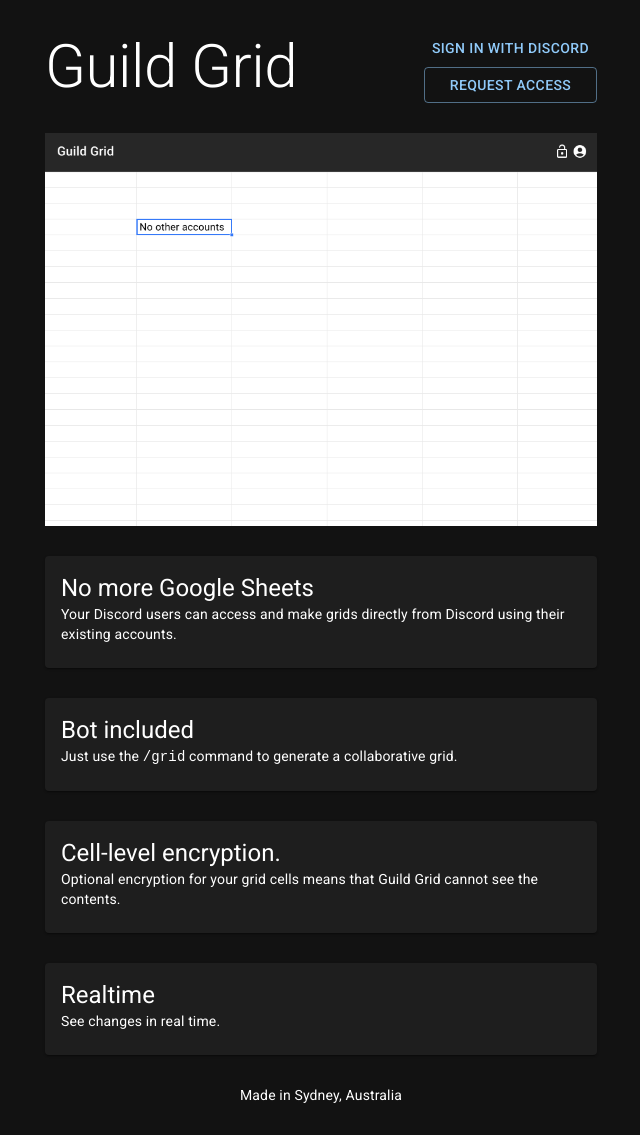
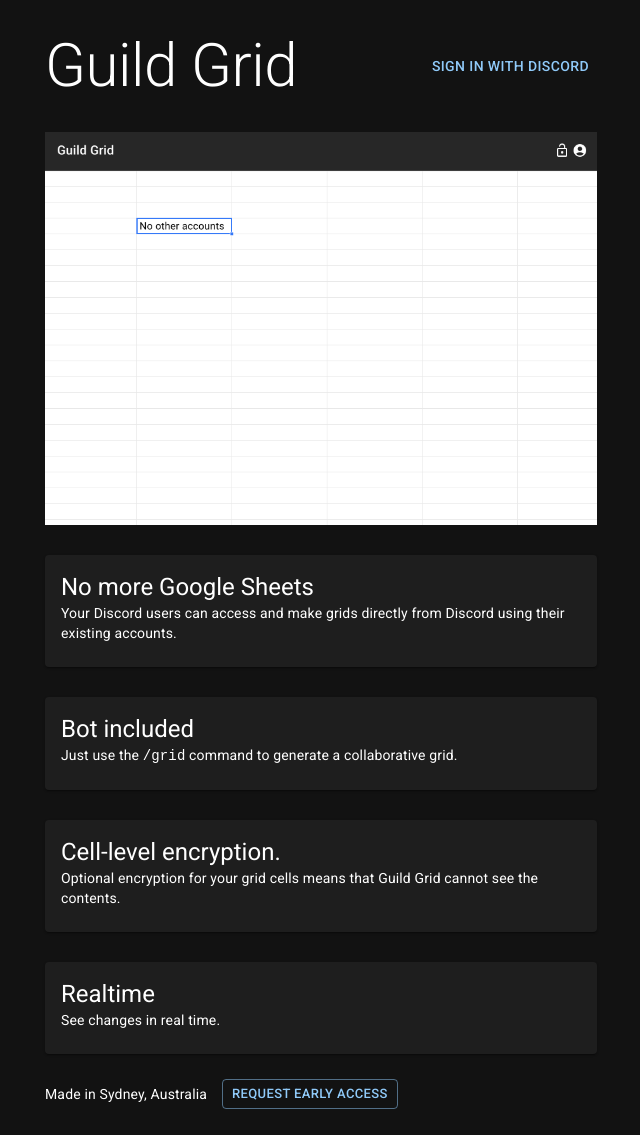
Before and after one commit to williamparry/GuildGrid, a React (Vite) app in the folder packages/web/: page / in a window 1280 px wide. Shown: the whole page, without its empty margins (319-959 px from the left). Built offline with nearby package versions, Linux system fonts and the light colour scheme.

Commit message:
Move request access to the bottom

```diff
--- a/packages/web/src/App.tsx
+++ b/packages/web/src/App.tsx
@@ -110,12 +110,6 @@
 								<Button onClick={signInWithDiscord}>
 									Sign in with Discord
 								</Button>
-								<Button
-									href="https://discord.gg/kSuSm46sCC"
-									variant="outlined"
-								>
-									Request access
-								</Button>
 							</div>
 						</div>
 						<img
@@ -173,6 +167,13 @@
 							</CardContent>
 						</Card>
 					</div>
+					<div
+						style={{
+							display: 'flex',
+							columnGap: 15,
+							alignItems: 'center',
+						}}
+					>
 						<Typography
 							variant="body2"
 							style={{
@@ -183,6 +184,14 @@
 						>
 							Made in Sydney, Australia
 						</Typography>
+						<Button
+							href="https://discord.gg/kSuSm46sCC"
+							variant="outlined"
+							size="small"
+						>
+							Request early access
+						</Button>
+					</div>
 				</Container>
 			</ThemeProvider>
 		)
```
Lines whose indentation alone changed are shown as unchanged.
